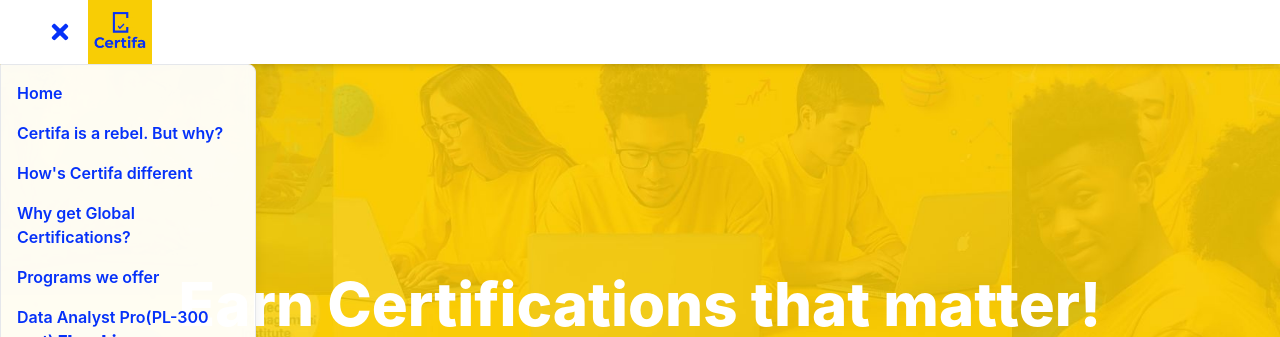
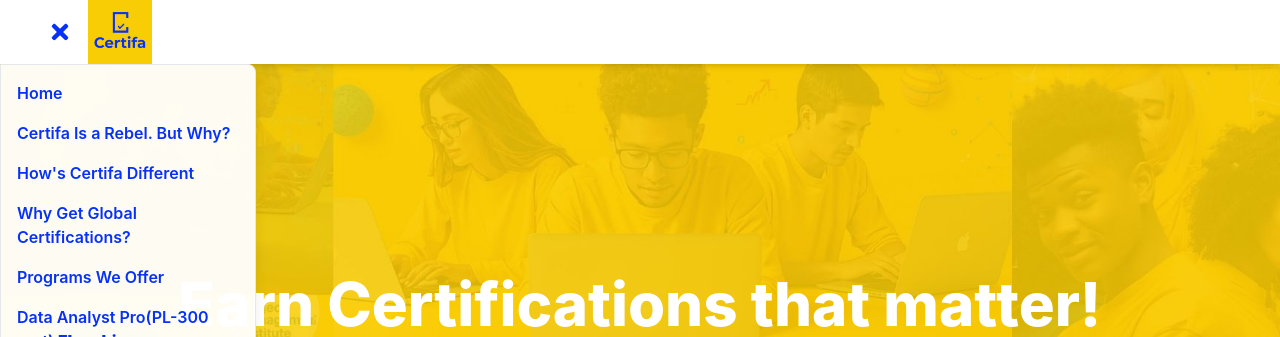
Before and after one commit to sanjeev699/certifa_rebel, a React (Create React App) app: page / in a window 1280 px wide. Both pictures are taken after a click on the button 60 px from the left and 32 px from the top of the page. Shown: the top 337 px of the page. Built offline with nearby package versions, Linux system fonts and the light colour scheme.

Commit message:
Update Navbar.jsx

```diff
--- a/src/components/Navbar.jsx
+++ b/src/components/Navbar.jsx
@@ -41,7 +41,7 @@ const Navbar = () => {
                 onClick={() => setIsOpen(false)}
                 className="hover:text-blue-700 transition-colors"
               >
-                Certifa is a rebel. But why?
+                Certifa Is a Rebel. But Why?
               </a>
             </li>
             <li>
@@ -50,7 +50,7 @@ const Navbar = () => {
                 onClick={() => setIsOpen(false)}
                 className="hover:text-blue-700 transition-colors"
               >
-                How's Certifa different
+                How's Certifa Different
               </a>
             </li>
             <li>
@@ -59,7 +59,7 @@ const Navbar = () => {
                 onClick={() => setIsOpen(false)}
                 className="hover:text-blue-700 transition-colors"
               >
-                Why get Global Certifications?
+                Why Get Global Certifications?
               </a>
             </li>
             <li>
@@ -68,7 +68,7 @@ const Navbar = () => {
                 onClick={() => setIsOpen(false)}
                 className="hover:text-blue-700 transition-colors"
               >
-                Programs we offer
+                Programs We Offer
               </a>
             </li>
             <li>
```
